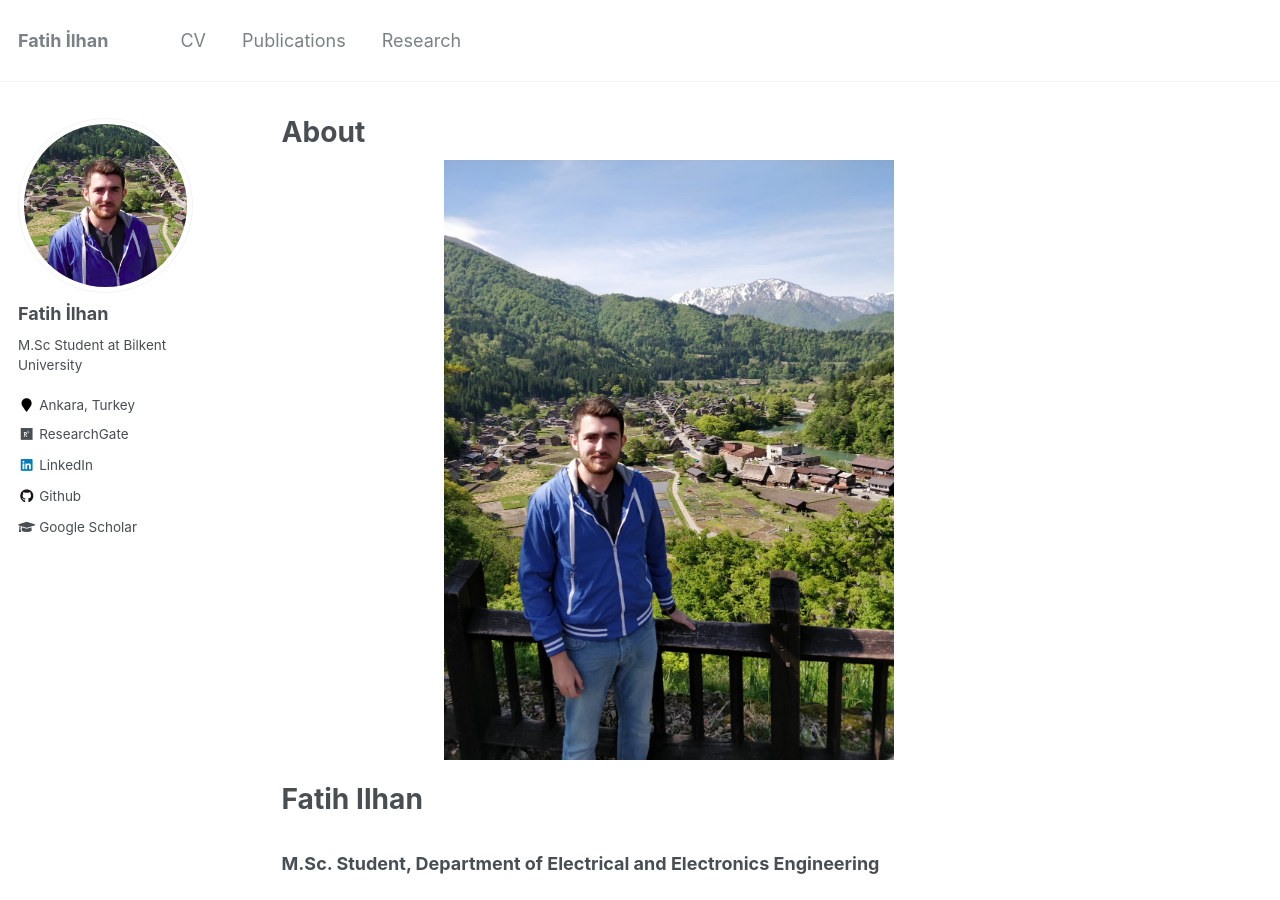
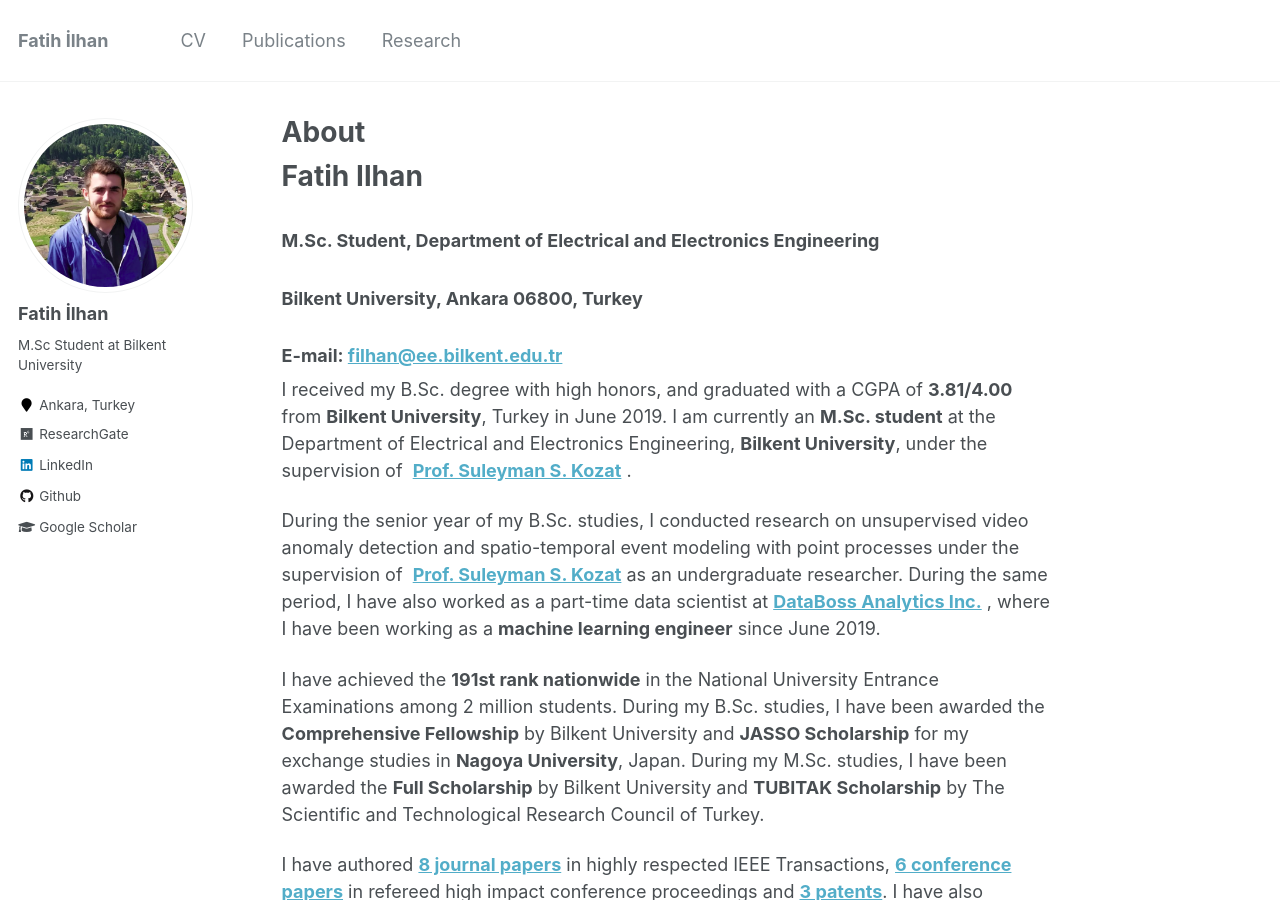
Before and after one commit to fatih-ilhan/fatih-ilhan.github.io, a Jekyll site: the page built from _pages/about.md, in a window 1280 px wide and 900 px high. Built offline with Jekyll 4.4.1, drawn with Linux system fonts in a browser that asks for light colours.

Commit message:
Update about.md

```diff
--- a/_pages/about.md
+++ b/_pages/about.md
@@ -7,11 +7,6 @@
   - /about/
   - /about.html
 ---
-
-<p align="center">
-  <img src="https://fatih-ilhan.github.io/files/fatihilhan.jpg" alt="Photo" style="width: 450px;"/>
-</p>
-
 
 # Fatih Ilhan
 
```
